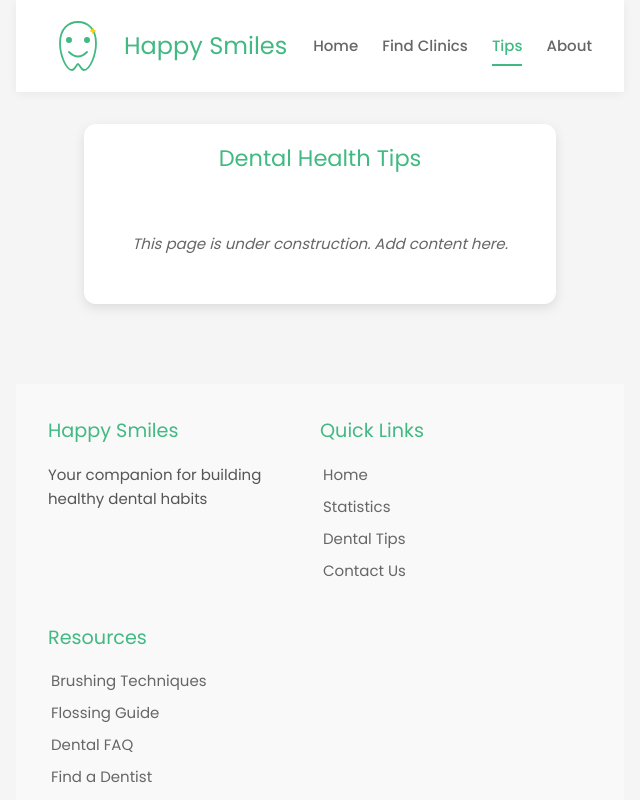
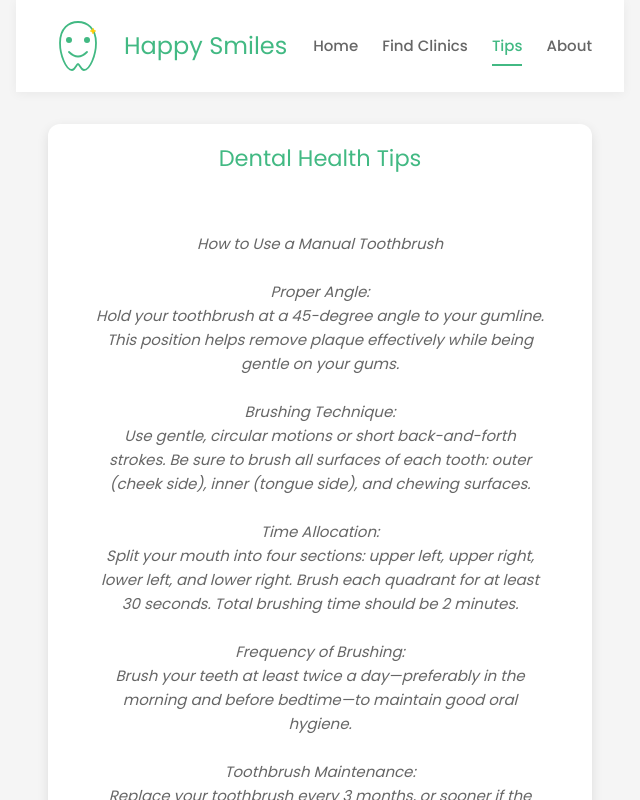
Before and after one commit to Happy-smiles-UNC/happy-smiles, a Vue app: page / in a window 1280 px wide. Both pictures are taken after a click on the link "Tips". Shown: the top 800 px of the page, without its empty margins (16-656 px from the left). Built offline with nearby package versions, Linux system fonts and the light colour scheme; no server answers; a small style sheet from the web is missing; what highcharts-vue would draw is missing.

Commit message:
Update TipsPage.vue

```diff
--- a/src/components/TipsPage.vue
+++ b/src/components/TipsPage.vue
@@ -1,7 +1,25 @@
 <template>
   <div class="tips-page">
     <h2>Dental Health Tips</h2>
-    <p class="placeholder-text">This page is under construction. Add content here.</p>
+    <p class="placeholder-text">
+  <strong>How to Use a Manual Toothbrush</strong><br><br>
+
+  <strong>Proper Angle:</strong><br>
+  Hold your toothbrush at a 45-degree angle to your gumline. This position helps remove plaque effectively while being gentle on your gums.<br><br>
+
+  <strong>Brushing Technique:</strong><br>
+  Use gentle, circular motions or short back-and-forth strokes. Be sure to brush all surfaces of each tooth: outer (cheek side), inner (tongue side), and chewing surfaces.<br><br>
+
+  <strong>Time Allocation:</strong><br>
+  Split your mouth into four sections: upper left, upper right, lower left, and lower right. Brush each quadrant for at least 30 seconds. Total brushing time should be 2 minutes.<br><br>
+
+  <strong>Frequency of Brushing:</strong><br>
+  Brush your teeth at least twice a day—preferably in the morning and before bedtime—to maintain good oral hygiene.<br><br>
+
+  <strong>Toothbrush Maintenance:</strong><br>
+  Replace your toothbrush every 3 months, or sooner if the bristles are worn or frayed. A fresh toothbrush ensures effective cleaning and protects your oral health.
+</p>
+
   </div>
 </template>
 
```
